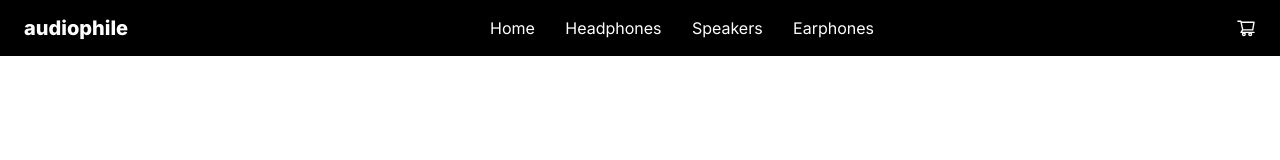
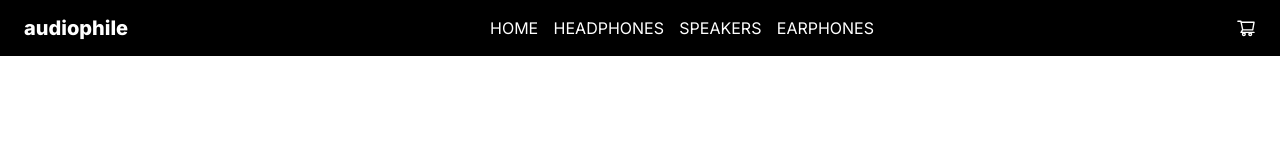
Before and after one commit to john-mathis/Audiophile, a Next.js app: page / in a window 1280 px wide. Shown: the top 160 px of the page. Built offline with nearby package versions, Linux system fonts and the light colour scheme.

Commit message:
Navbar edits 9/5/23

```diff
--- a/app/components/Navbar/Navbar.tsx
+++ b/app/components/Navbar/Navbar.tsx
@@ -1,26 +1,14 @@
 import React from "react";
-import { GiHamburgerMenu } from "react-icons/gi";
-import { AiOutlineShoppingCart } from "react-icons/ai";
+import TopNavbar from "./TopNavbar";
+import SideNavbar from "./SideNavbar";
 
 const Navbar = () => {
   return (
-    <nav className="flex justify-between items-center text-white bg-black h-14 p-6">
-      <GiHamburgerMenu className="h-6 w-5 cursor-pointer lg:hidden" />
-      <h1 className="font-extrabold text-xl md:flex cursor-pointer">
-        audiophile
-      </h1>
-      <ul className="text-white flex justify-between w-96">
-        <li>Home</li>
-        <li>Headphones</li>
-        <li>Speakers</li>
-        <li>Earphones</li>
-      </ul>
-
-      <AiOutlineShoppingCart className="h-6 w-5 cursor-pointer" />
-    </nav>
+    <>
+      <TopNavbar />
+      <SideNavbar />
+    </>
   );
 };
 
-const navItems = {};
-
 export default Navbar;
--- /dev/null
+++ b/app/components/Navbar/SideNavbar.tsx
@@ -0,0 +1,16 @@
+import React from "react";
+
+const SideNavbar = () => {
+  return (
+    <div>
+      <ul className="bg-black text-white justify-between w-96 hidden sm:flex md:flex lg:hidden">
+        <li className="uppercase cursor-pointer">Home</li>
+        <li className="uppercase cursor-pointer">Headphones</li>
+        <li className="uppercase cursor-pointer">Speakers</li>
+        <li className="uppercase cursor-pointer">Earphones</li>
+      </ul>
+    </div>
+  );
+};
+
+export default SideNavbar;
--- /dev/null
+++ b/app/components/Navbar/TopNavbar.tsx
@@ -0,0 +1,34 @@
+"use client";
+import { GiHamburgerMenu } from "react-icons/gi";
+import { AiOutlineShoppingCart } from "react-icons/ai";
+import { useState } from "react";
+
+const TopNavbar = () => {
+  const [isSideBarOpen, setIsSideBarOpen] = useState(false);
+
+  return (
+    <nav className="flex justify-between items-center text-white bg-black h-14 p-6">
+      <GiHamburgerMenu
+        onClick={() => {
+          setIsSideBarOpen(!isSideBarOpen);
+        }}
+        className="h-6 w-5 cursor-pointer lg:hidden"
+      />
+      <h1 className="font-extrabold text-xl md:flex cursor-pointer">
+        audiophile
+      </h1>
+      <ul className="text-white justify-between w-96 hidden sm:hidden md:hidden lg:flex">
+        <li className="uppercase cursor-pointer">Home</li>
+        <li className="uppercase cursor-pointer">Headphones</li>
+        <li className="uppercase cursor-pointer">Speakers</li>
+        <li className="uppercase cursor-pointer">Earphones</li>
+      </ul>
+
+      <AiOutlineShoppingCart className="h-6 w-5 cursor-pointer" />
+    </nav>
+  );
+};
+
+const navItems = {};
+
+export default TopNavbar;
--- a/app/page.tsx
+++ b/app/page.tsx
@@ -1,4 +1,4 @@
-import Navbar from "./components/Navbar/Navbar";
+import Navbar from "./components/Navbar/TopNavbar";
 import "../app/globals.css";
 
 export default function Home() {
```
